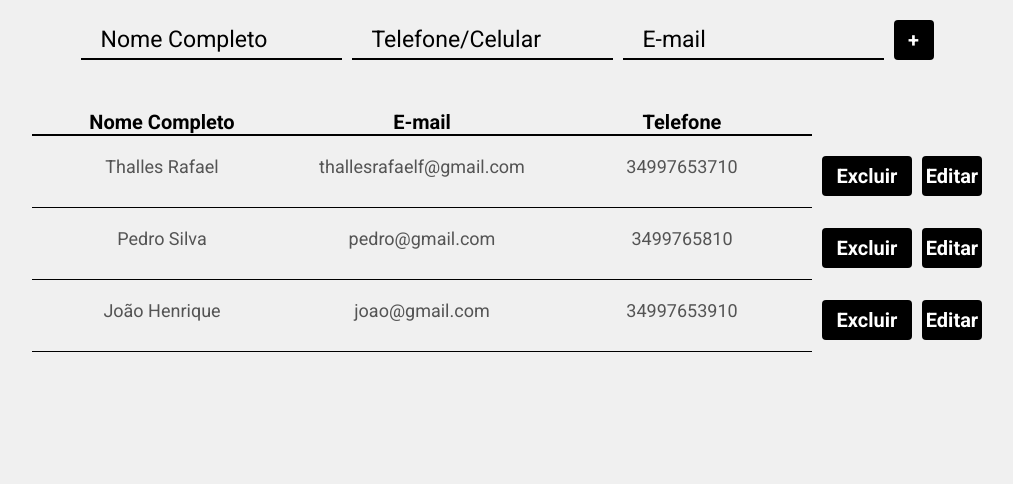
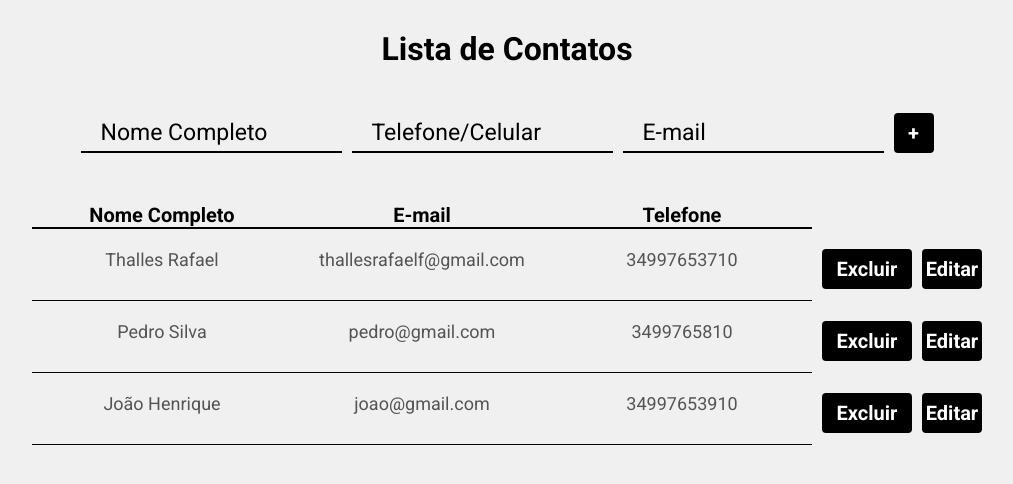
Before and after one commit to thallesrafaell/lista-contatos-react-redux, a React (Create React App) app: page / in a window 1280 px wide. Shown: the top 484 px of the page, without its empty margins (133-1146 px from the left). Built offline with nearby package versions, Linux system fonts and the light colour scheme.

Commit message:
Adicionando titulo

```diff
--- a/public/index.html
+++ b/public/index.html
@@ -1,5 +1,5 @@
 <!DOCTYPE html>
-<html lang="en">
+<html lang="pt-br">
 
 <head>
   <meta charset="utf-8" />
@@ -26,7 +26,7 @@
   <link rel="preconnect" href="https://fonts.gstatic.com" crossorigin>
   <link href="https://fonts.googleapis.com/css2?family=Roboto:ital,wght@0,400;0,700;1,700&display=swap"
     rel="stylesheet">
-  <title>React App</title>
+  <title>Lista de Contatos</title>
 </head>
 
 <body>
--- a/src/containers/Formulario/index.tsx
+++ b/src/containers/Formulario/index.tsx
@@ -1,8 +1,10 @@
 import Cadastro from '../../components/Cadastro'
+import { Title } from '../../styles'
 
 const Formulario = () => {
   return (
     <>
+      <Title> Lista de Contatos</Title>
       <Cadastro />
     </>
   )
--- a/src/styles/index.ts
+++ b/src/styles/index.ts
@@ -40,3 +40,7 @@ export const Botao = styled.button`
     transition-duration: 0.5s;
   }
 `
+export const Title = styled.h1`
+  text-align: center;
+  padding: 30px 0 25px;
+`
```
